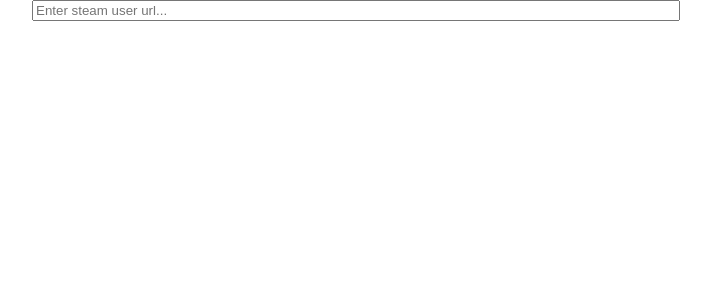
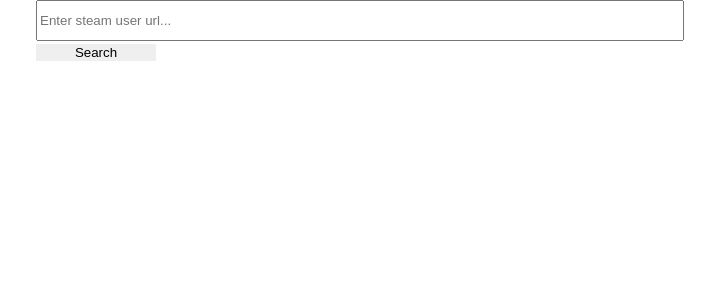
Before and after one commit to idanbachar/csgo-legit-or-cheat, a React (Create React App) app: page / in a window 1280 px wide. Shown: the top 300 px of the page, without its empty margins (284-999 px from the left). Built offline with nearby package versions, Linux system fonts and the light colour scheme.

Commit message:
start supporting data fetch from steam api

```diff
--- a/package.json
+++ b/package.json
@@ -11,9 +11,11 @@
     "@types/react": "^17.0.37",
     "@types/react-css-modules": "^4.6.4",
     "@types/react-dom": "^17.0.11",
+    "@types/react-icons": "^3.0.0",
     "@types/react-router-dom": "^5.3.2",
     "react": "^17.0.2",
     "react-dom": "^17.0.2",
+    "react-icons": "^4.3.1",
     "react-router-dom": "^5.2.0",
     "react-scripts": "4.0.3",
     "typescript": "^4.5.2",
--- a/src/components/search-box/SearchBox.tsx
+++ b/src/components/search-box/SearchBox.tsx
@@ -1,12 +1,32 @@
+import { useState } from 'react';
 import styles from './search-box.module.css'
 
-const SearchBox: React.FC = () => {
+interface Propable {
+    onClick: (userId: string) => void;
+}
+
+const SearchBox: React.FC<Propable> = ({ onClick }) => {
+    const apiKey = 'BDF8FD5D6407E3F62042047D2858D948';
+    const domainName = "csgo-legit-or-cheat";
+    const [inputValue, setInputValue] = useState("");
+
     return (
-        <input
-            className={styles.searchBox}
-            type={"text"}
-            placeholder={"Enter steam user url..."}
-        />
+        <>
+            <input
+                className={styles.searchBox}
+                type={"text"}
+                placeholder={"Enter steam user url..."}
+                onChange={(e) => setInputValue(e.target.value)}
+            />
+            <button
+                onClick={async() => {
+                    const res = await fetch("https://api.steampowered.com/ISteamNews/GetNewsForApp/v2/?appid=440&count=3&key=BDF8FD5D6407E3F62042047D2858D948", {mode: "cors"});
+                    const data = await res.json();
+                    console.log(data);
+                }}>
+                Search
+            </button>
+        </>
     )
 }
 
--- a/src/components/search-box/search-box.module.css
+++ b/src/components/search-box/search-box.module.css
@@ -1,4 +1,4 @@
  .searchBox {
-    position: absolute;
-    min-width: 50%;
-}
+     min-width: 100%;
+     min-height: 35px;
+ }
--- a/src/index.css
+++ b/src/index.css
@@ -14,3 +14,8 @@
   font-family: source-code-pro, Menlo, Monaco, Consolas, 'Courier New',
     monospace;
 }
+
+button {
+  width: 120px;
+  border: none;
+}
--- a/src/page-routes/Home/Home.tsx
+++ b/src/page-routes/Home/Home.tsx
@@ -1,10 +1,23 @@
 import styles from './home.module.css';
 import SearchBox from "../../components/search-box/SearchBox";
+import { FaSearch } from 'react-icons/fa';
+import { getUser } from '../../services/getUser';
 
 const Home: React.FC = () => {
-    return(
-        <div className={styles.searchBar}>
-            <SearchBox />
+
+
+
+    return (
+        <div>
+            <div className={styles.searchBar}>
+                <div className={styles.searchBox}>
+                    <SearchBox onClick={(userId) => {
+                        getUser(userId).then((data) => {
+                            alert(data)
+                        });
+                    }} />
+                </div>
+            </div>
         </div>
     )
 }
--- a/src/page-routes/Home/home.module.css
+++ b/src/page-routes/Home/home.module.css
@@ -1,5 +1,9 @@
 .searchBar {
-    position: relative;
     display: flex;
     justify-content: center;
+    position: relative;
 }
+
+.searchBox {
+    width: 50%;
+}
--- /dev/null
+++ b/src/services/getUser.ts
@@ -0,0 +1,11 @@
+import { rejects } from "assert";
+
+export const getUser = (userId: string) => new Promise((resolve, reject) => {
+    fetch("https://api.steampowered.com/ISteamNews/GetNewsForApp/v2/?appid=440&count=3?key=BDF8FD5D6407E3F62042047D2858D948").then((res) => {
+        res.json().then((data) => {
+            return resolve(data);
+        })
+    }).catch((error) => {
+        reject(error);
+    })
+})
```
Also changed, not shown: src/components/router/RouteManagement.tsx (indentation only), 1 other file (tests, documents, lock files or other folders).
